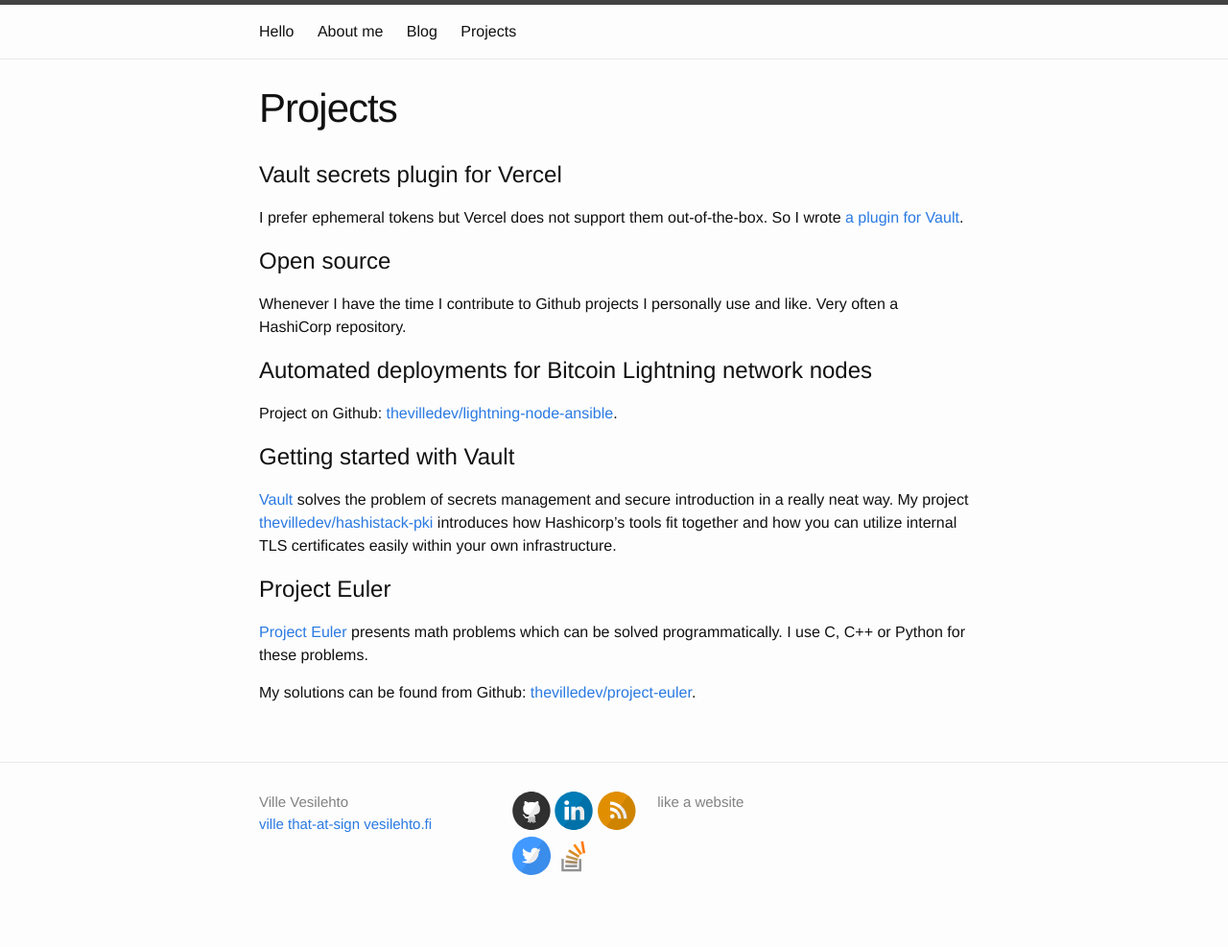
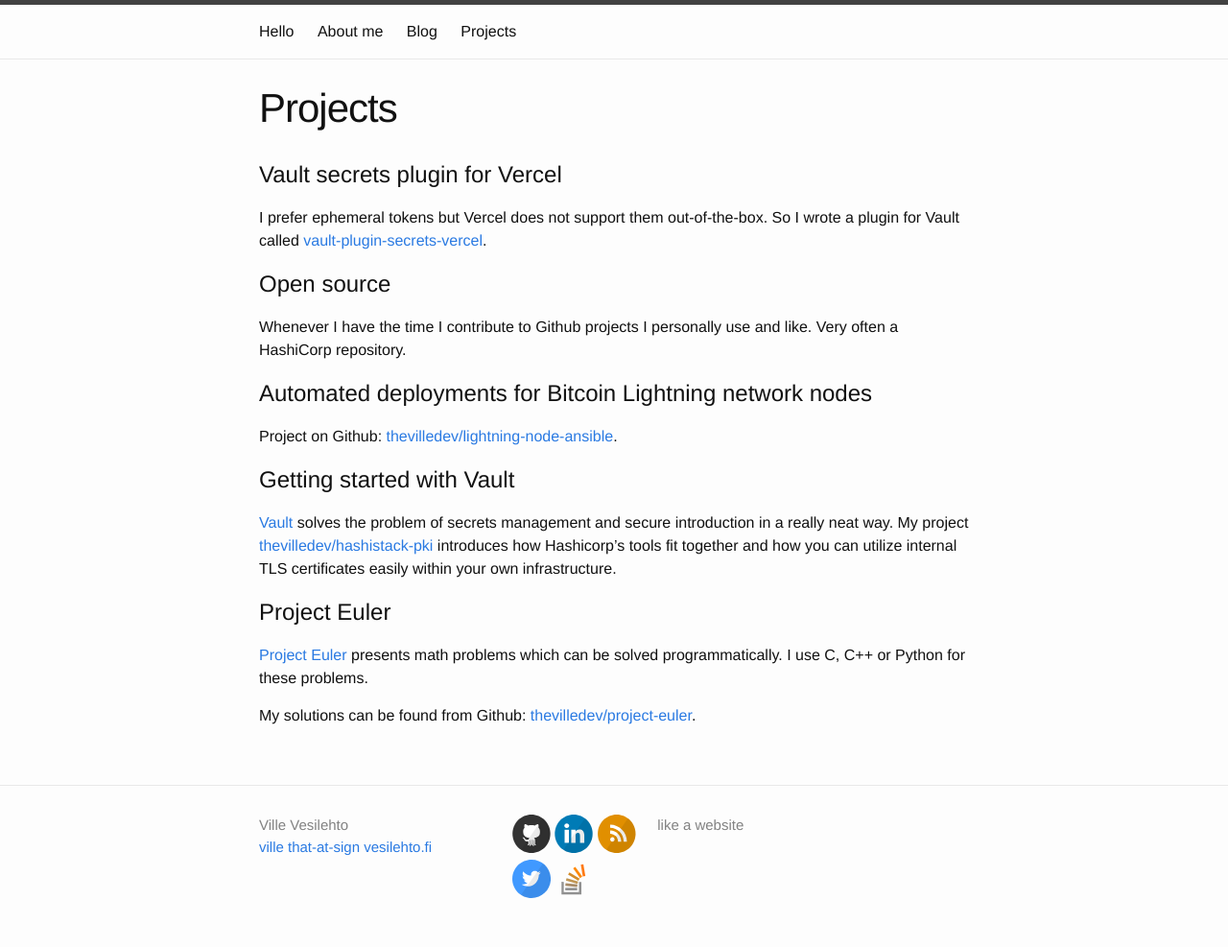
Before and after one commit to thevilledev/thevilledev.github.io, a Jekyll site: the page built from projects.md, in a window 1280 px wide. Shown: the whole page at 96% size. Built offline with Jekyll 4.4.1, drawn with Linux system fonts in a browser that asks for light colours; before the commit the page ends 963 px from its top, so only the background shows below that.

Commit message:
Update projects.md

```diff
--- a/projects.md
+++ b/projects.md
@@ -6,7 +6,7 @@
 
 # Vault secrets plugin for Vercel
 
-I prefer ephemeral tokens but Vercel does not support them out-of-the-box. So I wrote [a plugin for Vault](https://github.com/thevilledev/vault-plugin-secrets-vercel).
+I prefer ephemeral tokens but Vercel does not support them out-of-the-box. So I wrote a plugin for Vault called [vault-plugin-secrets-vercel](https://github.com/thevilledev/vault-plugin-secrets-vercel).
 
 # Open source
 
```
